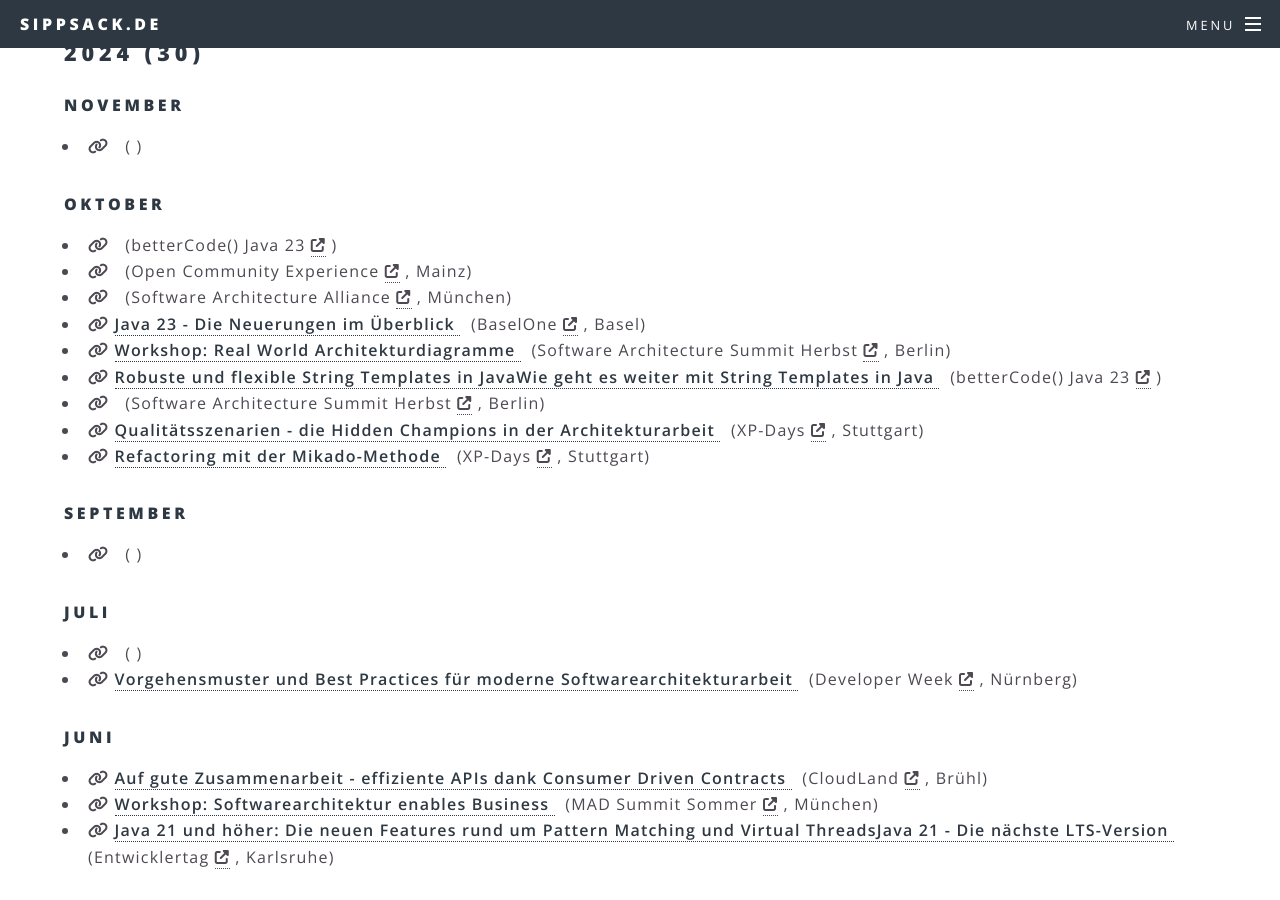
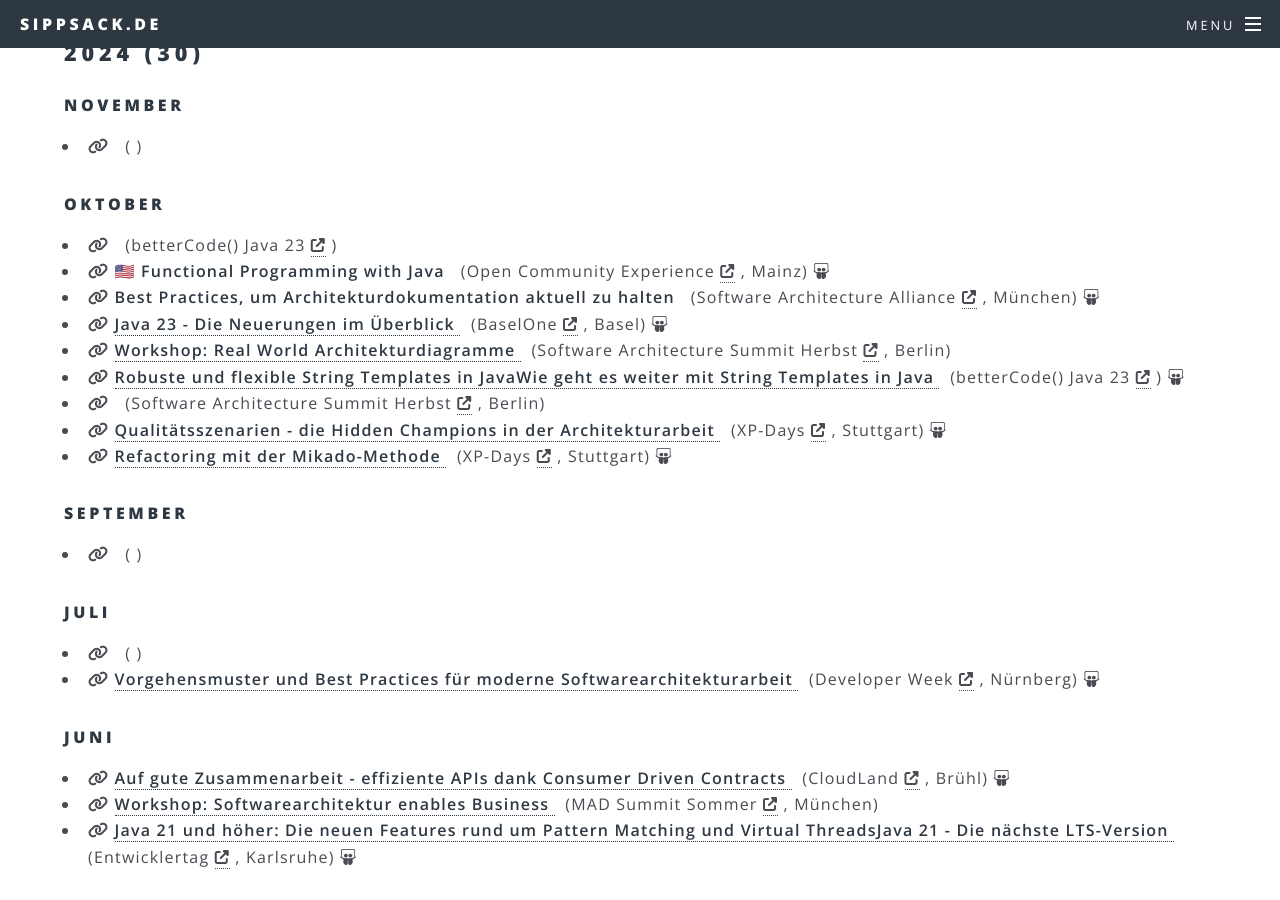
Before and after one commit to sippsack/sippsack.github.io, a Jekyll site: the page built from talks.md, in a window 1280 px wide and 900 px high, scrolled down 4170 px. Built offline with Jekyll 4.4.1, drawn with Linux system fonts in a browser that asks for light colours; part of the change alters nothing that is shown; some of the changed text lies outside the part shown.

Commit message:
Add missing talk slides and correct historical entries
Co-authored-by: Copilot App <223556219+Copilot@users.noreply.github.com>

```diff
--- a/_data/talks.yaml
+++ b/_data/talks.yaml
@@ -53,6 +53,7 @@
       date: 2026-10-28
       location: Nürnberg
       link: https://www.meetup.com/jug-nurnberg/events/317006791
+      slides: https://www.sippsack.de/java-pattern-matching-dop/2026-10-28-jug-nuernberg/
     - host: baselone
       id: valueclasses1
       date: 2026-10-15
@@ -115,6 +116,7 @@
       id: fp4
       date: 2026-07-09
       link: https://www.java-forum-stuttgart.de/vortraege/funktionale-programmierung-in-java/
+      slides: https://www.java-forum-stuttgart.de/static/7216ebe3285eef32264c9715a77f098a/2026__cd016f2c01e84d56ad17f32fff4545f8__0a921ed7ec3a4814866527789dcde6d5.pdf
   - Juni:
     - conference: iSAQB Software Architecture Forum
       title: "Flexible Architekturen – nur wie?"
@@ -151,6 +153,7 @@
       lang: en
       date: 2026-03-13
       link: https://bobkonf.de/2026/sippach-rauch.html
+      slides: https://www.embarc.de/fp-java-bobkonf/
     - host: jl
       title: "API Security: Lücken, die Du vielleicht nicht im Blick hast..."
       date: 2026-03-10
@@ -166,6 +169,7 @@
       date: 2026-03-10
       location: Europa-Park Rust
       link: https://meine.doag.org/events/javaland/2026/agenda/#agendaId.6866
+      slides: https://www.embarc.de/ausfuehrbare-dokumentation-jl/
   - Februar:
     - host: oop
       id: busted1
@@ -199,6 +203,7 @@
       id: busted1
       date: 2025-12-09
       link: https://www.ittage.informatik-aktuell.de/programm/2025/busted-mythen-und-legenden-der-softwarearchitektur.html
+      slides: https://www.embarc.de/ittage25-myth-busters/
   - November:
     - conference: JUG Thüringen
       id: emergentarch
@@ -234,15 +239,18 @@
       id: java25
       date: 2025-10-16
       link: https://baselone.org/#programm
+      slides: https://www.embarc.de/java25-baselone/
     - host: bedcon
       id: archmodernization1
       date: 2025-10-07
       link: https://www.bed-con.org/2025/
+      slides: https://www.embarc.de/microservices-oder-modulith-bedcon25/
   - September:
     - host: jsd
       id: valuetypes
       date: 2025-09-26
       link: https://jugsaxony.org/day
+      slides: https://www.embarc.de/java-value-objects/
   - August:
     - conference: JUG Mainz
       id: valuetypes
@@ -259,6 +267,7 @@
       id: valuetypes
       date: 2025-07-10
       link: https://www.java-forum-stuttgart.de/vortraege/value-objects/
+      slides: https://www.java-forum-stuttgart.de/static/1446c77cce6fa81f99b8894276755346/2025_B7_Sippach.pdf
     - conference: JUG Schweiz
       id: valuetypes
       date: 2025-07-07
@@ -289,6 +298,7 @@
       id: archmodernization1
       date: 2025-06-03
       link: https://entwicklertag.de/programm/modulith-statt-microservices
+      slides: https://www.embarc.de/microservices-oder-modulith-etka25/
   - Mai:
     - conference: Objektforum Frankfurt
       id: archpatterns1
@@ -304,19 +314,23 @@
       lang: en
       date: 2025-05-14
       link: https://schedule.jcon.one/session/783684
+      slides: https://www.embarc.de/java-value-objects-jcon/
     - host: mddevdays
       id: docsascode7
       date: 2025-05-13
       link: https://www.md-devdays.de/act-details/1000590
+      slides: https://www.embarc.de/ausfuehrbare-dokumentation/
     - conference: betterCode() ArchDoc 2025
       id: docsascode7
       date: 2025-05-12
       location: Online
       link: https://archdoc.bettercode.eu/veranstaltung-83494-se-0-ausfuehrbare-dokumentation--architekturregeln-mit-docs-as-code-festhalten-und-testen.html
+      slides: https://www.embarc.de/ausfuehrbare-dokumentation/
     - host: jax
       id: valuetypes
       date: 2025-05-06
       link: https://jax.de/core-java-jvm-languages/java-value-objects/
+      slides: https://www.embarc.de/java-value-objects-jax/
   - April:
     - host: jl
       title: "Workshop: Coding Dojo: Die verschiedenen Schulen der TDD"
@@ -333,6 +347,7 @@
       date: 2025-04-01
       location: Nürburgring
       link: https://www.javaland.eu/de/home/
+      slides: https://www.embarc.de/walking-skeleton-javaland/
   - März:
     - host: archsummit1
       id: archbusi1w
@@ -343,6 +358,7 @@
       lang: en
       date: 2025-03-25
       link: https://zurich.voxxeddays.com/talk/?id=8557
+      slides: https://www.embarc.de/best-practices-docs-as-code/
     - host: archsummit1
       title: "Workshop: Von Clean Architecture zu evolutionärer Architektur"
       date: 2025-03-24
@@ -356,6 +372,7 @@
       date: 2025-03-13
       location: Online
       link: https://entwickler.de/live-events/30-jahre-java/
+      slides: https://www.embarc.de/java24-fsippach/
   - Februar:
     - host: oop
       id: archmodernization1
@@ -370,17 +387,21 @@
       date: 2024-10-30
       link: https://java.bettercode.eu
     - host: ocx
-      id:
+      title: Functional Programming with Java
+      lang: en
       date: 2024-10-24
       link: https://www.ocxconf.org/event/778b82cc-6834-48a4-a58e-f883c5a7b8c9/websitePage:26bc9d91-446a-49e1-9f08-8fcc4680073e?session=c766631e-ed42-4332-9fcd-0b39f1683396&shareLink=true
+      slides: https://www.embarc.de/functional-java-2024-fsippach/
     - host: saa
-      id:
+      title: Best Practices, um Architekturdokumentation aktuell zu halten
       date: 2024-10-23
       link: https://www.software-architecture-alliance.de/2024/programm/konferenzprogramm#item-7982
+      slides: https://www.embarc.de/best-practices-architektur-doku-2024-fsippach/
     - host: baselone
       id: java23
       date: 2024-10-17
       link: https://baselone.org/
+      slides: https://www.embarc.de/java23-2024-fsippach/
     - host: archsummit2
       id: diagrams2w
       date: 2024-10-16
@@ -389,6 +410,7 @@
       id: stringtemplates
       date: 2024-10-15
       link: https://java.bettercode.eu/veranstaltung-22590-se-0-wie-geht-es-weiter-mit-string-templates-in-java.html
+      slides: https://www.embarc.de/string-templates-bettercode-2024-fsippach/
     - host: archsummit2
       id:
       date: 2024-10-14
@@ -397,10 +419,12 @@
       id: archqs
       date: 2024-10-11
       link: https://www.xpdays.de/2024/sessions/173-qualitaetsszenarien-die-hidden-champions-in-der-architekturarbeit.html
+      slides: https://www.embarc.de/szenarien-2024-fsippach/
     - host: xpdays
       id: mikado1
       date: 2024-10-11
       link: https://www.xpdays.de/2024/sessions/169-refactoring-mit-der-mikado-methode.html
+      slides: https://www.embarc.de/mikado-methode-2024-fsippach/
   - September:
     - jfn, bedcon, JUGTH
   - Juli:
@@ -409,19 +433,22 @@
       id: archpatterns1
       date: 2024-07-03
       link: https://www.developer-week.de/programm/#/talk/vorgehensmuster-und-best-practices-fur-moderne-softwarearchitekturarbeit
+      slides: https://www.embarc.de/vorgehensmuster-dwx-2024-fsippach/
   - Juni:
     - host: cl
       id: cdct
       date: 2024-06-20
       link: https://meine.doag.org/events/cloudland/2024/agenda/#agendaId.4301
+      slides: https://www.embarc.de/cdct-cloudland-2024-fsippach/
     - host: madsummit1
       id: archbusi1w
       date: 2024-06-12
       link: https://mad-summit.de/architektur/software-architektur-enables-business/
     - host: etka
       id: java21
-      date: 2024-06-20
+      date: 2024-06-04
       link: https://entwicklertag.de/programm/Die%20neuen%20Features%20rund%20um%20Pattern%20Matching%20und%20Virtual%20Threads
+      slides: https://www.embarc.de/java22-etka-2024-fsippach/
   - Mai:
     - conference: JUG Deutschland
       title: Java 21 u. 22 - Die neuen Features
@@ -437,11 +464,13 @@
       id: cleanevoarc
       date: 2024-05-14
       link: https://md-devdays.de/act-details/1000384
+      slides: https://www.embarc.de/clean-evo-arc-mddevdays-2024-fsippach/
   - April:
     - host: jax
       id: stringtemplates
       date: 2024-04-25
       link: https://jax.de/core-java-jvm-languages/java-string-templates/
+      slides: https://www.embarc.de/string-templates-jax-2024-fsippach/
     - host: mc
       id: cleanevoarc
       date: 2024-04-12
@@ -486,11 +515,13 @@
       title: Best Practices, um Architekturdokumentation aktuell zu halten
       date: 2024-02-01
       link: https://www.oop-konferenz.de/oop-2024/programm/konferenzprogramm#item-6713
+      slides: https://www.embarc.de/best-practices-oop-2024-fsippach/
   - Januar:
     - conference: inside agile - Agile Softwareentwicklung im Unternehmen
       title: Die Relevanz von Softwarearchitektur
       date: 2024-01-25
       link: https://asu.inside-agile.de/veranstaltung-21481-se-0-die-relevanz-von-softwarearchitektur.html
+      slides: https://www.embarc.de/relevanz-architektur-2024/
 2023:
   - Dezember:
     - conference: JUG Darmstadt
@@ -531,6 +562,7 @@
       lang: en
       date: 2023-11-30
       link: https://conferences.isaqb.org/software-architecture-gathering/program-2023/#as-much-architectural-work-as-needed
+      slides: https://www.embarc.de/necessary-architectural-work-sag-2023/
     - host: JUG Frankfurt
       id: diagrams1
       title: "Phantastische Diagramme und wie du sie selbst erstellst"
@@ -590,6 +622,7 @@
       id: java21
       date: 2023-09-29
       link: https://jugsaxony.org/day/infos
+      slides: https://jugsaxony.org/downloads/day/slides/JSD2023_Java21_Falk-Sippach.pdf
       video: https://t.co/2Ar27qDGmF
     - host: bedcon
       id: archbasics1
@@ -608,6 +641,7 @@
       id: java21
       date: 2023-09-12
       link: https://javaforumnord.de/2023/programm/
+      slides: https://www.embarc.de/java21-fs/
     - host: archsummit2
       id: diagrams1w
       date: 2023-09-11
@@ -636,6 +670,7 @@
       id: diagrams1
       date: 2023-07-13
       link: https://www.java-forum-stuttgart.de/vortraege/2023/
+      slides: https://www.embarc.de/diagrams-jfs-2023-07/
     - host: jfs
       id: diagrams1w
       date: 2023-07-12
@@ -655,6 +690,7 @@
       id: javapm1w
       link: https://www.jug.ch/html/events/2023/pattern_matching_mit_java.html
       date: 2023-07-04
+      slides: https://www.embarc.de/workshop-pattern-matching-fs-jugch-2023/
   - Juni:
     - host: dwx
       id: solid1
@@ -668,18 +704,22 @@
       id: docsascode5
       date: 2023-06-26
       link: http://archdoc.bettercode.eu/veranstaltung-20915-se-0-lebendige-architekturdokumentation-mit-docs-as-code-jqassistant-und-jmolecules.html
+      slides: https://www.embarc.de/lebendige-architekturdokumentation-fs-bettercode-archdoc-2023/
     - host: enterjs
       id: archbasics1
       date: 2023-06-22
       link: https://enterjs.de/veranstaltung-20241-0-so-viel-architekturarbeit-wie-noetig.html
+      slides: https://www.embarc.de/architekturarbeit-fs-jcon-enterjs-2023/
     - host: cl
       id: flexarch1
       date: 2023-06-21
       link: https://shop.doag.org/events/cloudland/2023/agenda/#eventDay.all#textSearch.sippach
+      slides: https://www.embarc.de/flexible-architekturen-fs-cloudland-2023/
     - host: jcon
       id: archbasics1
       date: 2023-06-20
       link: https://sched.co/1K40c
+      slides: https://www.embarc.de/architekturarbeit-fs-jcon-enterjs-2023/
       video: https://youtu.be/UecQREkYTMU?si=Gx7W5Tchi-heRzcs
     - host: madsummit1
       id: apipatterns1w
@@ -698,6 +738,7 @@
       id: archbasics1
       date: 2023-05-11
       link: https://jax.de/software-architecture/effiziente-software-architektur/
+      slides: https://www.embarc.de/architekturarbeit-fs-jax-2023/
     - host: mddevdays
       id: archbasics2
       date: 2023-05-09
@@ -792,6 +833,7 @@
       title: How to Document and Communicate Software Architectures These Days
       date: 2022-11-16
       link: https://conferences.isaqb.org/software-architecture-gathering/speaker/#how-to-document-and-communicate-software-architectures-these-days
+      slides: https://www.embarc.de/docs-as-code-sag-2022/
   - Oktober:
     - host: baselone
       title: "Workshop: Pattern Matching mit Java"
@@ -922,10 +964,12 @@
       title: Groovy 4 the win!
       date: 2022-03-16
       link: https://shop.doag.org/javaland/2022/agenda/#textSearch.falk#eventDay.1647385200
+      slides: https://embarc-downloads.s3.eu-central-1.amazonaws.com/folien/fs/2022/Falk-Sippach-Groovy4.pdf
     - host: jl
       title: "Community Workshop: Funktionale Programmierung mit Java"
       date: 2022-03-16
       link: https://shop.doag.org/javaland/2022/agenda/#textSearch.falk#eventDay.1647385200
+      slides: https://embarc-downloads.s3.eu-central-1.amazonaws.com/folien/fs/2022/Trefs-Sippach-Functional+Programming+Workshop.pdf
     - host: jl
       title: "Community Aktivität: Developer on the stage"
       date: 2022-03-15
@@ -934,15 +978,18 @@
       title: Ich möchte auch mal einen Vortrag halten - Wo fange ich bloß an?
       date: 2022-03-15
       link: https://shop.doag.org/javaland/2022/agenda/#textSearch.falk#eventDay.1647298800
+      slides: https://embarc-downloads.s3.eu-central-1.amazonaws.com/folien/fs/2022/Falk-Sippach-Vortrag-halten.pdf
     - host: jl
       title: "Community Workshop: Java Pattern Matching"
       date: 2022-03-14
       link: https://shop.doag.org/javaland/2022/agenda/#textSearch.falk#eventDay.1647212400
+      slides: https://embarc-downloads.s3.eu-central-1.amazonaws.com/folien/fs/2022/Sippach-Boegershausen-Pattern-Matching-Workshop.pdf
   - Februar:
     - host: oop
       title: "Documentation-as-Code – Dokumentation kontinuierlich und automatisiert erstellen"
       date: 2022-02-03
       link: https://www.oop-konferenz.de/oop-2022/programm/konferenzprogramm
+      slides: https://www.embarc.de/docs-as-code-fs-oop-2022/
 2021:
   - Dezember:
     - conference: embarc Architektur-Punsch
@@ -1039,7 +1086,7 @@
       title: "Die Corona-Warn-App unter der Lupe"
       location: Online
       link: https://jugsaxony.org/day/
-      slides: https://jugsaxony.org/downloads/day/slides/JSD2023_Java21_Falk-Sippach.pdf
+      slides: https://www.embarc.de/cwa-unter-lupe-jug-saxony-day-2021/
       video: https://vimeo.com/637003242
   - September:
     - host: accento
@@ -1052,6 +1099,7 @@
       title: "Java 17 - Was erwartet uns in der neuesten LTS-Version?"
       location: Online
       link: https://2021.accento.dev/talks/java-17/
+      slides: https://www.embarc.de/java-17-accento-2021/
     - host: hc
       date: 2021-09-24
       title: "Workshop: Moderne Softwarearchitekturdokumentation"
```
